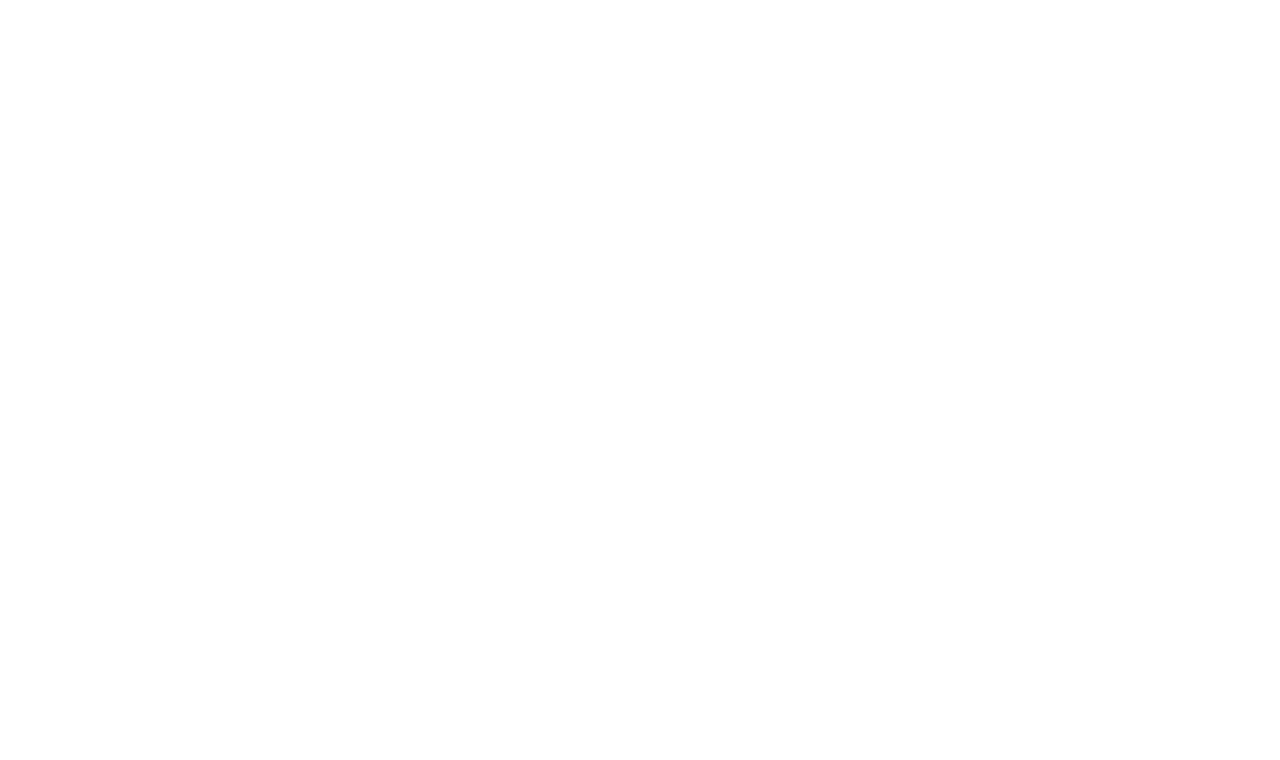
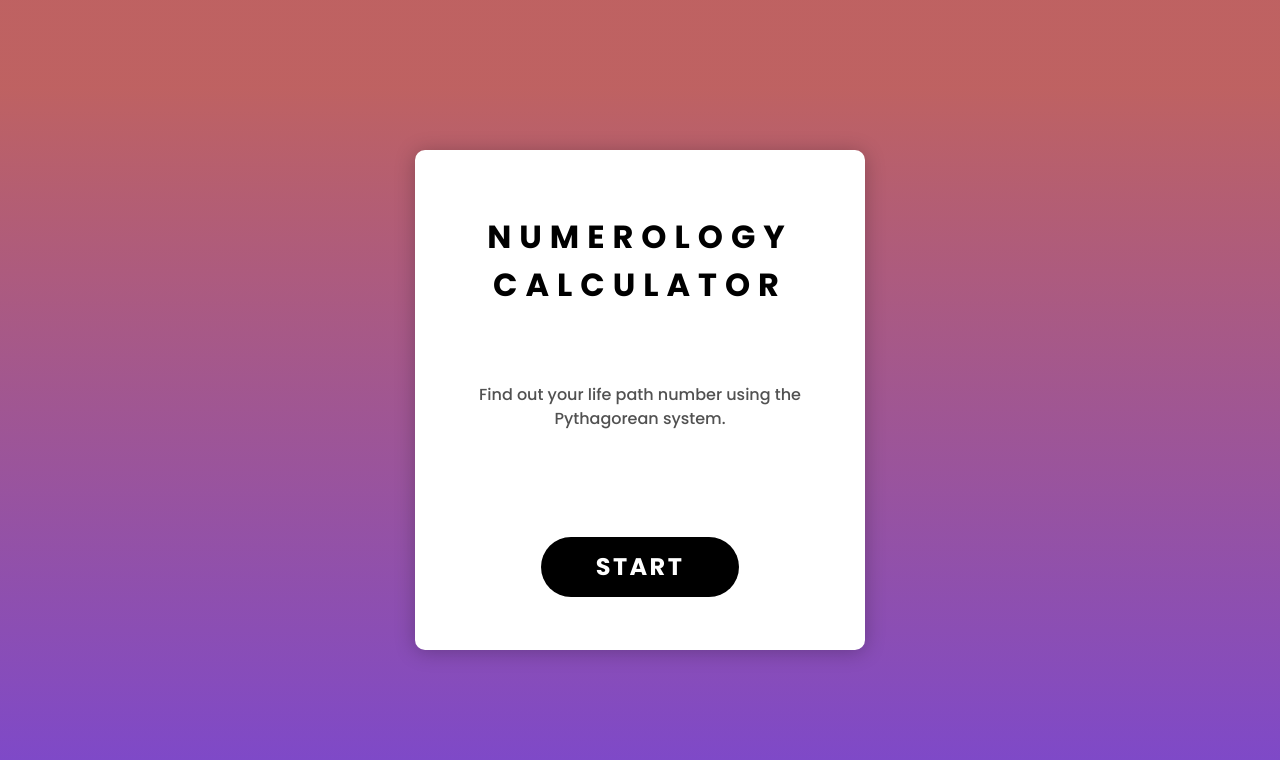
Before and after one commit to AmandaMisjuwar/numerology-calculator, a plain HTML site: page index.html in a window 1280 px wide. Drawn offline with nearby package versions, Linux system fonts and the light colour scheme.

Commit message:
Added second page and click to next page

```diff
--- a/index.html
+++ b/index.html
@@ -8,18 +8,40 @@
     <meta name="author" content="Amanda Misjuwar">
 
     <link rel="stylesheet" type="text/css" href="./style.css">
+    <link href="https://fonts.googleapis.com/css?family=Poppins:400,500,600,700&display=swap" rel="stylesheet">
+
     <title>Numerology Calculator</title>
 
 </head>
 
 <body>
-    <div class="bg">
-        <div class="calc-box-wrapper">
-            <div class="calc-box"></div>
+    <div class="calc-box-container">
+        <div class="calc-box">
+            <div id="slider">
+                <div class="slide active">
+                    <div class="content">
+                        <h1>Numerology Calculator</h1>
+                        <p>Find out your life path number using the Pythagorean system.</p>
+                        <div id="next" class="btn">Start</div>
+                    </div>
+                </div>
+                <div class="slide">
+                    <div class="content">
+                        <p>Choose one.</p>
+                        <div class="horizontal-btn-container">
+                            <div id="choice-name" class="choice">Name</div>
+                            <div id="choice-birth" class="choice">Birth</div>
+                        </div>
+                        <div class="btn">Next</div>
+                    </div>
+                </div>
+
+            </div>
+
         </div>
-
     </div>
-
+    <script src="https://ajax.googleapis.com/ajax/libs/jquery/3.4.1/jquery.min.js"></script>
+    <script src="js/scripts.js"></script>
 </body>
 
 </html>
--- /dev/null
+++ b/js/scripts.js
@@ -0,0 +1,9 @@
+$('.btn').click(function () {
+    console.log("TESTTESTTEST");
+    var currentSlide = $('.slide.active');
+    var nextSlide = currentSlide.next();
+
+    currentSlide.fadeOut(1000).removeClass('active');
+    nextSlide.fadeIn(1000).addClass('active');
+
+})
--- a/style.css
+++ b/style.css
@@ -1,26 +1,129 @@
 html, body {
-    font-family: Poppins;
+    font-family: 'Poppins', sans-serif;
+    width: 100%;
+    height: 100%;
+    margin: 0;
+    background: linear-gradient(180deg, rgba(188, 92, 92, 0.81) 10.94%, rgba(118, 65, 204, 0.81) 100%);
+}
 
+h1 {
+    font-style: normal;
+    font-weight: bold;
+    font-size: 32px;
+    line-height: 48px;
+    letter-spacing: 0.25em;
+    color: #000000;
+    text-transform: uppercase;
+    margin-top: 14%;
+}
+
+p {
+    font-style: normal;
+    font-weight: 500;
+    font-size: 16px;
+    line-height: 24px;
+    color: #515151;
+    width: 72%;
+    margin-top: auto;
+    margin-bottom: auto;
+}
+
+.btn {
+    background: black;
+    color: white;
+    border-radius: 50px;
+    text-transform: uppercase;
+    width: 44%;
+    height: 12%;
+    font-style: normal;
+    font-weight: bold;
+    font-size: 24px;
+    line-height: 36px;
+    letter-spacing: 0.1em;
+    display: flex;
+    justify-content: center;
+    align-items: center;
+    margin-top: auto;
+    margin-bottom: auto;
+    cursor: pointer;
 
 }
 
-.bg {
-    position: relative;
-    height: 100%;
-    width: 100%;
-    margin: 0;
-    background: linear-gradient(180deg, rgba(188, 92, 92, 0.81) ,rgba(118, 65, 204, 0.81));
-
+.btn:hover {
+    opacity: 0.7;
 }
 
-.calc-box-wrapper {
-    text-align: center;
+.calc-box-container {
+    position: relative;
+    width: 100%;
+    height: 100%;
+    display: flex;
+    justify-content: center;
+    align-items: center;
+
 }
 
 .calc-box {
     position: absolute;
-    width: 450px;
-    height: 500px;
+    min-width: 450px;
+    min-height: 500px;
+    background: white;
+    border-radius: 10px;
+    box-shadow: 0px 2px 20px rgba(0, 0, 0, 0.25);
+}
 
-    background: white;
+.content {
+    display: flex;
+    flex-direction: column;
+    align-items: center;
+    text-align: center;
+    position: absolute;
+    width: 100%;
+    height: 100%;
 }
+
+#slider {
+    width: 100%;
+    height: 100%;
+}
+
+.slide {
+    display: none;
+}
+
+.slide.active {
+     display: block;
+}
+
+.horizontal-btn-container{
+    display: flex;
+    align-items: center;
+    flex-direction: row;
+    justify-content: center;
+    width: 100%;
+    height: 30%;
+
+}
+
+.choice{
+    background: linear-gradient(253.46deg, rgba(188, 92, 92, 0.81) -8.74%, rgba(118, 65, 204, 0.81) 107.35%);
+    border-radius: 10px;
+    text-transform: uppercase;
+    width: 25%;
+    height: 100%;
+    color: white;
+    font-style: normal;
+    font-weight: bold;
+    font-size: 24px;
+    line-height: 36px;
+    display: flex;
+    justify-content: center;
+    align-items: center;
+    letter-spacing: 0.1em;
+    cursor: pointer;
+    margin: auto;
+}
+
+.choice:hover {
+    opacity: 0.7;
+}
```
